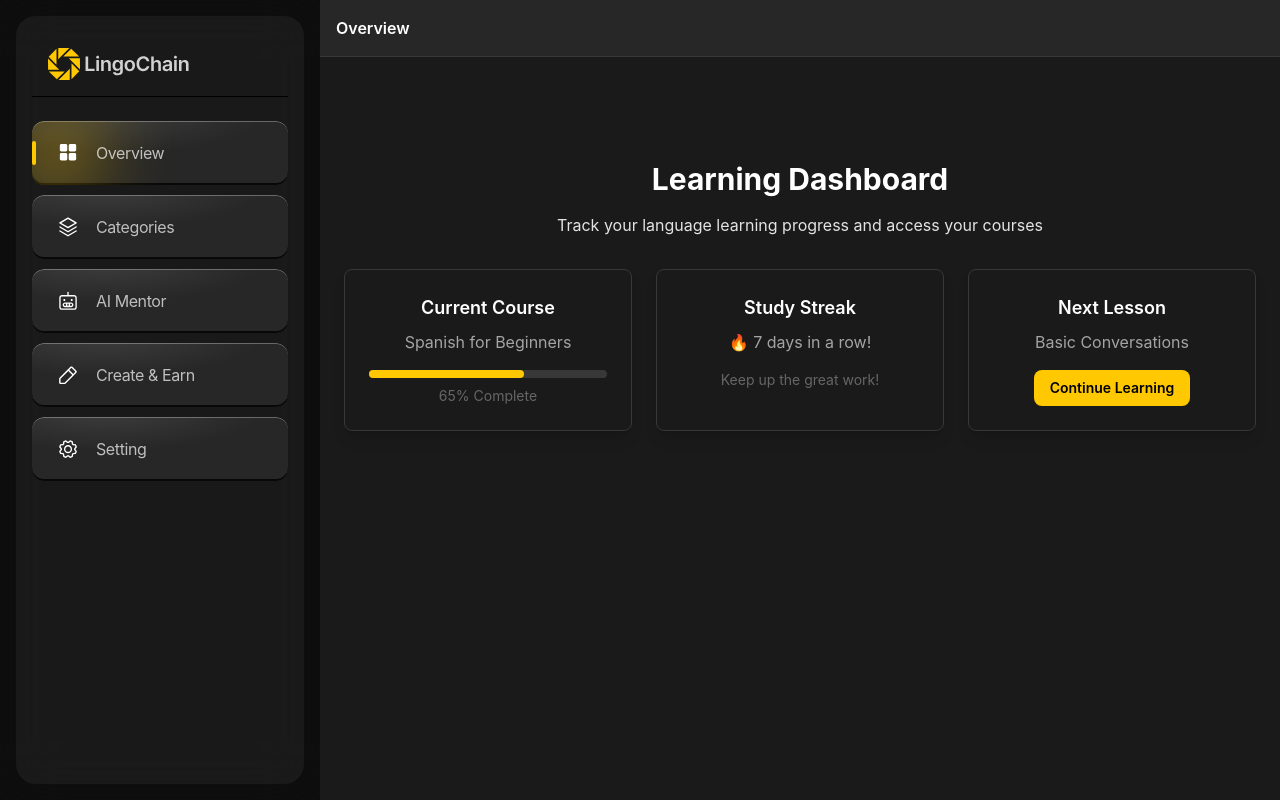
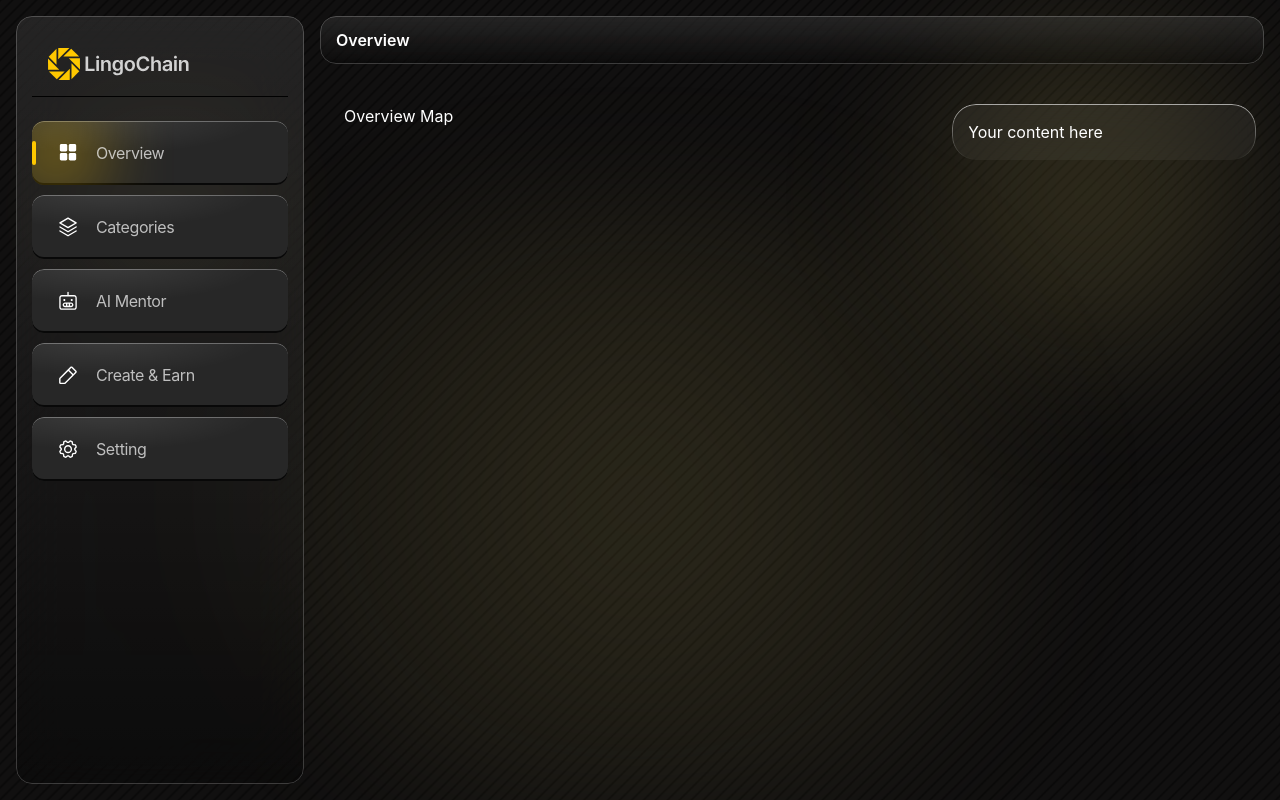
Before and after one commit to boy-who-cried-wolf/lingo-chain-ui, a React (Create React App) app: page /overview in a window 1280 px wide. Built offline with nearby package versions, Linux system fonts and the light colour scheme.

Commit message:
feat: background draft

```diff
--- /dev/null
+++ b/src/components/container/LightSimpleBlurContainer.tsx
@@ -0,0 +1,33 @@
+import React from 'react';
+
+interface LightSimpleBlurContainerProps {
+    children?: React.ReactNode;
+    className?: string;
+    style?: React.CSSProperties;
+}
+
+const LightSimpleBlurContainer: React.FC<LightSimpleBlurContainerProps> = ({
+    children,
+    className = '',
+    style = {},
+}) => {
+    return (
+        <div
+            className={`rounded-3xl backdrop-blur-xl ${className}`}
+            style={style}
+        >
+            {/* Background with white opacity */}
+            <div className="absolute inset-0 rounded-3xl bg-white/5" />
+
+            {/* Gradient border - using Tailwind utilities */}
+            <div className="absolute inset-0 rounded-3xl bg-gradient-border-white gradient-border-mask" />
+
+            {/* Content container */}
+            <div className="relative w-full h-full rounded-3xl overflow-hidden">
+                {children}
+            </div>
+        </div>
+    );
+};
+
+export default LightSimpleBlurContainer;
--- a/src/layouts/main/MainLayout.tsx
+++ b/src/layouts/main/MainLayout.tsx
@@ -2,15 +2,42 @@ import React from 'react';
 import { Outlet } from 'react-router-dom';
 import MainLayoutSidebar from './MainLayoutSidebar';
 import MainLayoutHeader from './MainLayoutHeader';
+import bgPattern from '../../assets/images/bg/bg-pattern.svg';
 
 const DashboardLayout: React.FC = () => (
-  <div className="min-h-screen flex bg-background-primary">
-    <MainLayoutSidebar />
-    <div className="flex-1 flex flex-col">
-      <MainLayoutHeader />
-      <main className="flex-1 p-6 bg-background-secondary">
-        <Outlet />
-      </main>
+  <div className="min-h-screen flex relative overflow-hidden">
+    {/* Background with custom design */}
+    <div
+      className="absolute inset-0 bg-background-primary"
+      style={{
+        backgroundImage: `url(${bgPattern})`,
+        backgroundRepeat: 'repeat',
+        backgroundSize: 'auto',
+        zIndex: 0,
+      }}
+    >
+      {/* Golden glow effects - top right */}
+      <div className="absolute top-0 right-0 w-96 h-96">
+        <div className="absolute inset-0 bg-gradient-radial-golden rounded-full blur-3xl" />
+      </div>
+      {/* Golden glow effects - bottom center */}
+      <div className="absolute bottom-0 left-1/2 transform -translate-x-1/2 w-[800px] h-[600px]">
+        <div className="absolute inset-0 bg-gradient-radial-golden-large rounded-full blur-3xl" />
+      </div>
+      {/* Additional subtle glow - top left */}
+      <div className="absolute top-20 left-10 w-64 h-64">
+        <div className="absolute inset-0 bg-gradient-radial-golden rounded-full blur-2xl opacity-50" />
+      </div>
+    </div>
+    {/* Content */}
+    <div className="relative z-10 flex w-full">
+      <MainLayoutSidebar />
+      <div className="flex-1 flex flex-col">
+        <MainLayoutHeader />
+        <main className="flex-1 p-6">
+          <Outlet />
+        </main>
+      </div>
     </div>
   </div>
 );
--- a/src/layouts/main/MainLayoutHeader.tsx
+++ b/src/layouts/main/MainLayoutHeader.tsx
@@ -6,8 +6,28 @@ const MainLayoutHeader: React.FC = () => {
   const location = useLocation();
 
   return (
-    <header className="bg-surface-secondary border-b border-border-secondary p-4 text-text-primary font-semibold capitalize">
-      {location.pathname.split('/').pop()}
+    <header className="h-20 py-4 pr-4 relative">
+      {/* Main container with glassmorphism effect */}
+      <div className="w-full h-full relative overflow-hidden rounded-2xl">
+        {/* Backdrop blur effect */}
+        <div className="absolute inset-0 backdrop-blur-[27px]"></div>
+
+        {/* Main background - dark with transparency */}
+        <div className="absolute inset-0 bg-black/20 rounded-2xl"></div>
+
+        {/* Border gradient - dark to transparent */}
+        <div className="absolute inset-0 rounded-2xl bg-gradient-to-b from-white/10 to-transparent"></div>
+
+        {/* Border with gradient */}
+        <div className="absolute inset-0 rounded-2xl border border-white/20"></div>
+
+        {/* Content container */}
+        <div className="relative z-10 p-4 h-full flex items-center">
+          <span className="text-text-primary font-semibold capitalize">
+            {location.pathname.split('/').pop()}
+          </span>
+        </div>
+      </div>
     </header>
   );
 }
--- a/src/layouts/main/MainLayoutSidebar.tsx
+++ b/src/layouts/main/MainLayoutSidebar.tsx
@@ -14,9 +14,23 @@ const MainLayoutSidebar: React.FC = () => {
   const location = useLocation();
 
   return (
-    <aside className="w-80 h-screen bg-black/5 backdrop-blur-[27px] flex flex-col p-4 relative">
+    <aside className="w-80 h-screen p-4 relative">
       {/* Main container with glassmorphism effect */}
-      <div className="w-full h-full bg-white/5 backdrop-blur-[27px] rounded-[20px] p-4 relative">
+      <div className="w-full h-full relative overflow-hidden rounded-2xl">
+        {/* Backdrop blur effect */}
+        <div className="absolute inset-0 backdrop-blur-[27px]"></div>
+
+        {/* Main background - dark with transparency */}
+        <div className="absolute inset-0 bg-black/20 rounded-2xl"></div>
+
+        {/* Border gradient - dark to transparent */}
+        <div className="absolute inset-0 rounded-2xl bg-gradient-to-b from-white/10 to-transparent"></div>
+
+        {/* Border with gradient */}
+        <div className="absolute inset-0 rounded-2xl border border-white/20"></div>
+
+        {/* Content container */}
+        <div className="relative z-10 p-4 h-full flex flex-col">
           {/* Logo section */}
           <div className="flex items-center gap-1.5 p-4">
             <Logo variant="logo-with-label" />
@@ -60,7 +74,7 @@ const MainLayoutSidebar: React.FC = () => {
               />
             ))}
           </nav>
-
+        </div>
       </div>
     </aside>
   );
--- a/src/pages/Dashboard/index.tsx
+++ b/src/pages/Dashboard/index.tsx
@@ -1,29 +1,14 @@
 import React from 'react';
+import LightSimpleBlurContainer from '../../components/container/LightSimpleBlurContainer';
 
 const Dashboard: React.FC = () => (
-  <div className="text-center py-20">
-    <h1 className="text-3xl font-bold mb-4 text-text-primary">Learning Dashboard</h1>
-    <p className="text-text-secondary mb-8">Track your language learning progress and access your courses</p>
-    <div className="grid grid-cols-1 md:grid-cols-2 lg:grid-cols-3 gap-6 max-w-6xl mx-auto">
-      <div className="card p-6">
-        <h3 className="text-lg font-semibold text-text-primary mb-2">Current Course</h3>
-        <p className="text-text-tertiary mb-4">Spanish for Beginners</p>
-        <div className="w-full bg-surface-tertiary rounded-full h-2">
-          <div className="bg-primary-500 h-2 rounded-full" style={{ width: '65%' }}></div>
-        </div>
-        <p className="text-text-muted text-sm mt-2">65% Complete</p>
-      </div>
-      <div className="card p-6">
-        <h3 className="text-lg font-semibold text-text-primary mb-2">Study Streak</h3>
-        <p className="text-text-tertiary mb-4">🔥 7 days in a row!</p>
-        <p className="text-text-muted text-sm">Keep up the great work!</p>
-      </div>
-      <div className="card p-6">
-        <h3 className="text-lg font-semibold text-text-primary mb-2">Next Lesson</h3>
-        <p className="text-text-tertiary mb-4">Basic Conversations</p>
-        <button className="btn-primary text-sm">Continue Learning</button>
-      </div>
+  <div className='flex'>
+    <div className='flex-grow'>
+      Overview Map
     </div>
+    <LightSimpleBlurContainer className='w-1/3 p-4'>
+      <div>Your content here</div>
+    </LightSimpleBlurContainer>
   </div>
 );
 
--- a/tailwind.config.js
+++ b/tailwind.config.js
@@ -58,6 +58,18 @@ module.exports = {
           secondary: '#E3E3E3',
           tertiary: '#A4A4A4',
           muted: '#666666',
+        },
+        golden: {
+          50: '#FDFBF0',
+          100: '#FAF6E0',
+          200: '#F5EDC0',
+          300: '#EFE3A0',
+          400: '#EAD980',
+          500: '#CBB85B', // Golden color from design
+          600: '#B8A54A',
+          700: '#A59239',
+          800: '#927F28',
+          900: '#7F6C17',
         }
       },
       backgroundColor: {
@@ -71,8 +83,23 @@ module.exports = {
       },
       backgroundImage: {
         'gradient-radial': 'radial-gradient(62.56% 62.56% at 28.14% -10.42%, rgba(255, 255, 255, 0.1) 0%, rgba(255, 255, 255, 0) 100%)',
+        'gradient-radial-golden': 'radial-gradient(circle, rgba(203, 184, 91, 0.2) 0%, rgba(203, 184, 91, 0.1) 50%, transparent 100%)',
+        'gradient-radial-golden-large': 'radial-gradient(circle, rgba(203, 184, 91, 0.15) 0%, rgba(203, 184, 91, 0.05) 70%, transparent 100%)',
+        'gradient-border-white': 'linear-gradient(180deg, rgba(255, 255, 255, 0.6) 0%, rgba(255, 255, 255, 0) 100%)',
       }
     },
   },
-  plugins: [],
+  plugins: [
+    function({ addUtilities }) {
+      addUtilities({
+        '.gradient-border-mask': {
+          'mask': 'linear-gradient(#fff 0 0) content-box, linear-gradient(#fff 0 0)',
+          'mask-composite': 'exclude',
+          '-webkit-mask': 'linear-gradient(#fff 0 0) content-box, linear-gradient(#fff 0 0)',
+          '-webkit-mask-composite': 'xor',
+          'padding': '1px',
+        },
+      })
+    }
+  ],
 }
```
Also changed, not shown: src/assets/images/bg/bg-pattern.svg (added). Lines whose indentation alone changed are shown as unchanged.
